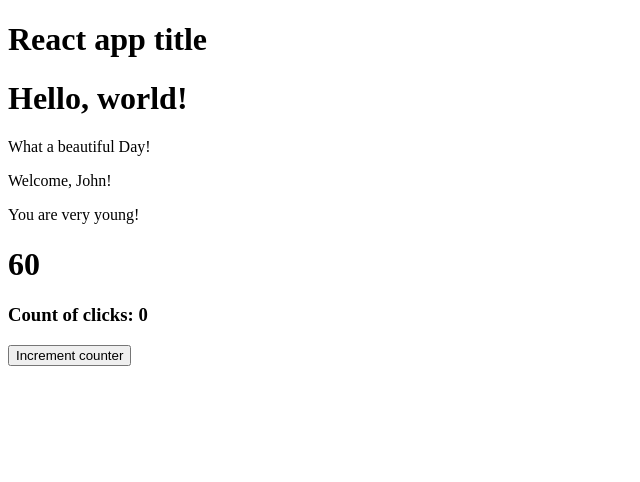
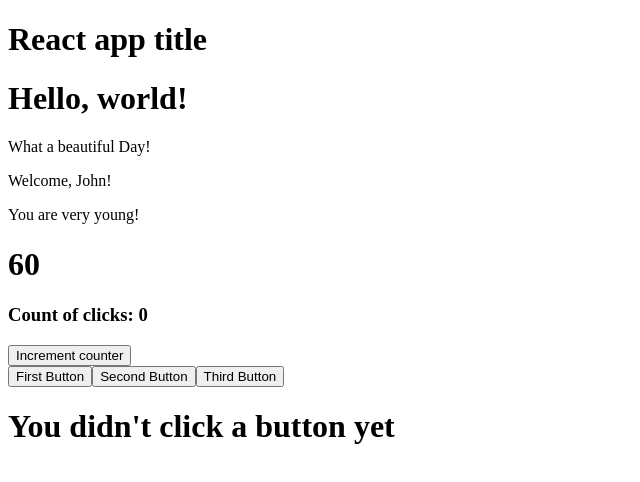
Before and after one commit to Kekko26/react-exercises, a React (Create React App) app: page / in a window 1280 px wide. Shown: the top 482 px of the page, without its empty margins (0-640 px from the left). Built offline with nearby package versions, Linux system fonts and the light colour scheme.

Commit message:
Exercise done

```diff
--- a/src/App.js
+++ b/src/App.js
@@ -1,5 +1,6 @@
 import React from "react";
 import { ClickCounter } from "./ClickCounter";
+import { ClickTracker } from "./ClickTracker";
 import { Counter } from "./Counter";
 import { Helloworld } from "./Helloworld";
 import { Welcome } from "./Welcome";
@@ -13,6 +14,7 @@ export class App extends React.Component{
             <Welcome age={17} name="John"/>
             <Counter initialValue={10} increment={5} interval={500}/>
             <ClickCounter />
+            <ClickTracker />
         </div>
         )
     }
--- /dev/null
+++ b/src/ClickTracker.js
@@ -0,0 +1,28 @@
+import React from "react";
+
+export class ClickTracker extends React.Component{
+
+    clickTrackerEventHandler = (e)=>{
+        // console.log(e.target.innerText);
+        this.setState((state)=>{
+            return {lastButton: e.target.innerText}
+        })
+    }
+
+    state = {
+        lastButton: null
+    }
+
+    render(){
+        return (
+            <div>
+            <button onClick={this.clickTrackerEventHandler}>First Button</button>
+            <button onClick={this.clickTrackerEventHandler}>Second Button</button>
+            <button onClick={this.clickTrackerEventHandler}>Third Button</button>
+            {this.state.lastButton ? <h1>The last clicked button was the {this.state.lastButton}</h1> : <h1>You didn't click a button yet</h1>}
+            </div>
+        )
+    }
+
+
+}
```
